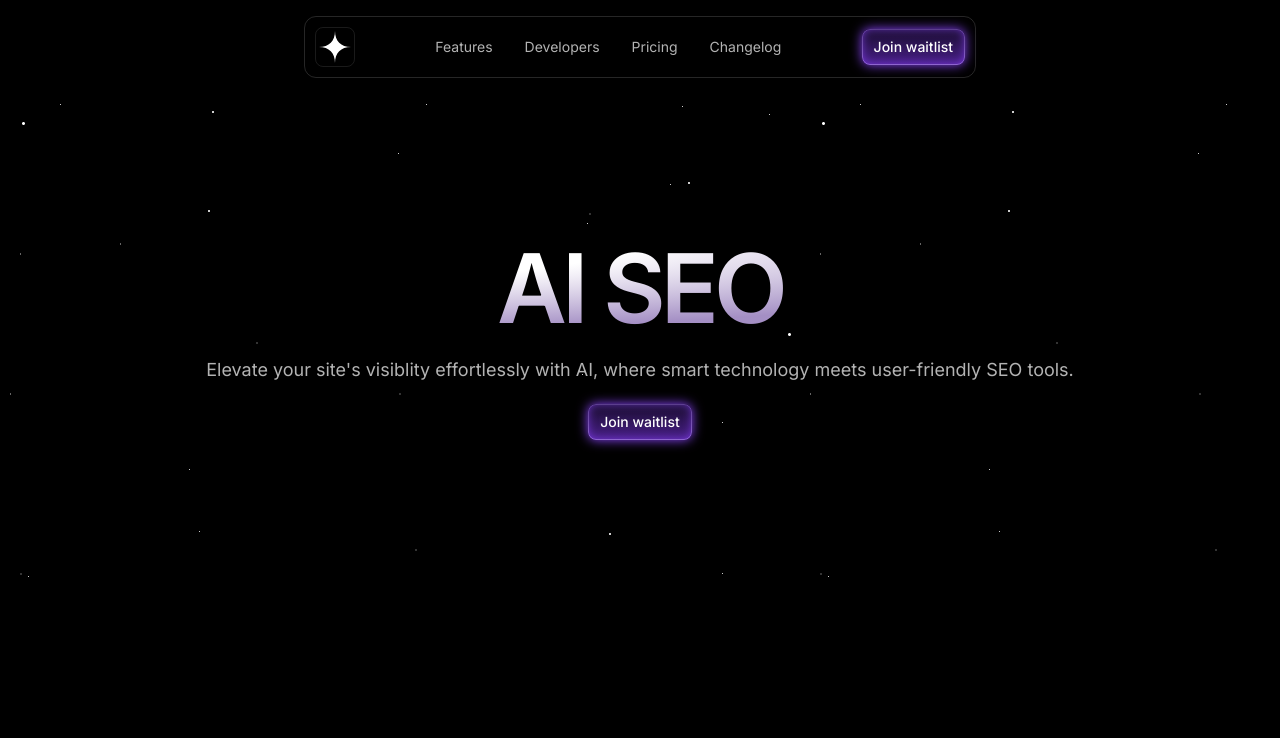
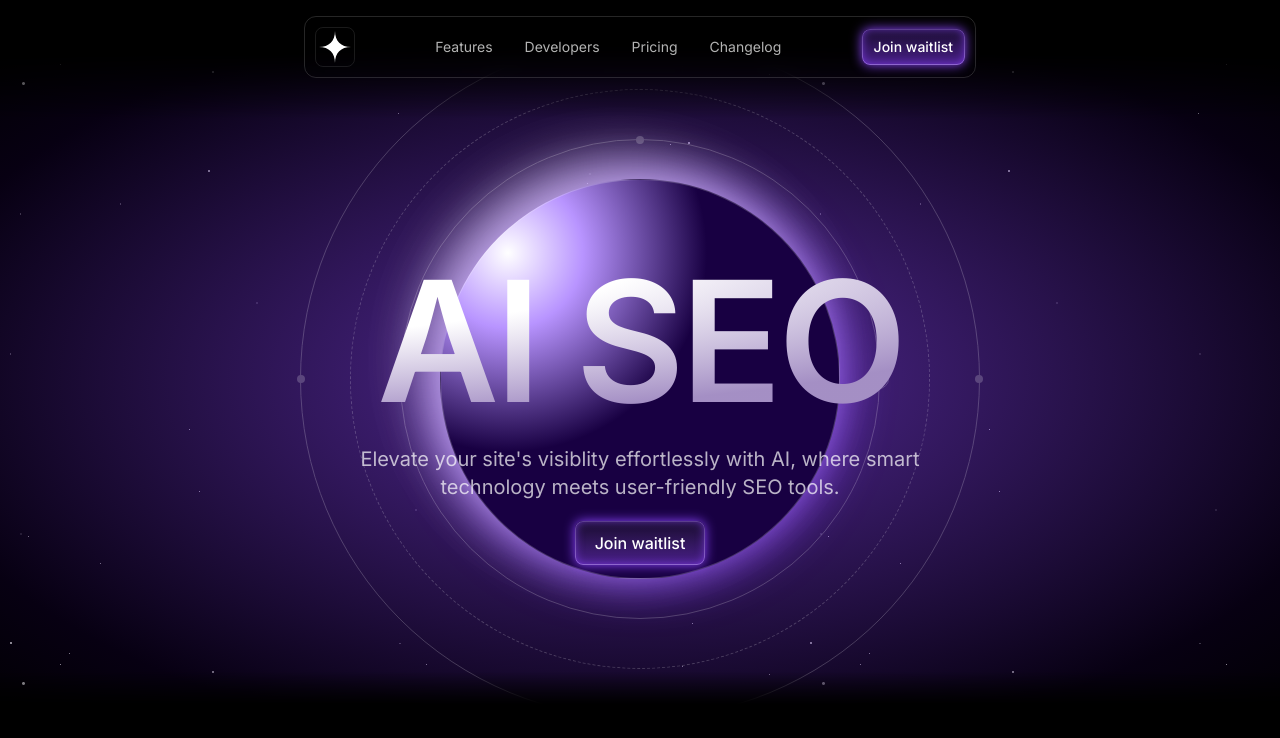
Before and after one commit to Jonatt-001/aiKaali, a Next.js app: page / in a window 1280 px wide. Shown: the top 738 px of the page. Built offline with nearby package versions, Linux system fonts and the light colour scheme.

Commit message:
Hero section with header update and button improvements

```diff
--- a/src/components/Button.tsx
+++ b/src/components/Button.tsx
@@ -1,6 +1,10 @@
-export const Button = (props: React.PropsWithChildren) => {
+type Props = {
+  children: React.ReactNode;
+  className?: string;  // className is optional
+};
+export const Button: React.FC<Props> = ({ children, className }) => {
   return (
-    <button className='text-sm font-medium relative py-2 px-3 rounded-lg bg-gradient-to-b from-[#190d2e] to-[#4a208a] shadow-[0px_0px_12px_#8c45ff]'>
+    <button className={`text-sm font-medium relative py-2 px-3 rounded-lg bg-gradient-to-b from-[#190d2e] to-[#4a208a] shadow-[0px_0px_12px_#8c45ff] ${className}`}>
         {/* For border gradient */}
         <div className="absolute inset-0 ">
             {/* Top border */}
@@ -10,7 +14,7 @@ export const Button = (props: React.PropsWithChildren) => {
             {/* Inside button shadow : Gradient look */}
             <div className='absolute inset-0 rounded-lg shadow-[0_0_10px_rgb(140,69,255,.7)_inset]'></div>
         </div>
-        <span>{props.children}</span>
+        <span>{children}</span>
     </button>
   )
 }
--- a/src/sections/Header.tsx
+++ b/src/sections/Header.tsx
@@ -1,11 +1,21 @@
+"use client"
+import { useState } from 'react';
 import Logo from '@/assets/logo.svg';
 import Menu from '@/assets/icon-menu.svg';
 import { Button } from '@/components';
 
 export const Header = () => {
-  return <header className='border-b border-white/15 px-2 py-4 md:border-none transition-all'>
+  const [isSidebarOpen, setIsSidebarOpen] = useState(false);
+
+  // Function to toggle sidebar visibility
+  const toggleSidebar = (e:React.MouseEvent) => {
+    e.stopPropagation();
+    setIsSidebarOpen(prevState => !prevState);
+  };
+
+  return <header className='border-b sticky top-0 border-white/15 z-10 px-2 py-4 md:border-none transition-all'>
     {/* Centered part */}
-    <div className="container flex justify-between items-center md:border md:border-white/15 md:p-2.5 md:rounded-xl max-w-2xl mx-auto">
+    <div className="container flex justify-between items-center md:border md:border-white/15 md:p-2.5 md:rounded-xl max-w-2xl mx-auto backdrop-blur">
         <div className="border border-white/15 md:border-white/10 w-10 h-10 rounded-lg inline-flex justify-center items-center">
           <a href="#"><Logo className='w-8 h-8 cursor-pointer'/></a>
         </div>
@@ -19,8 +29,27 @@ export const Header = () => {
         </div>
         <div className='flex gap-4 items-center'>
             <Button>Join waitlist</Button>
-            <Menu className='md:hidden cursor-pointer'/>
+            <Menu onClick={toggleSidebar} className={`md:hidden cursor-pointer ${isSidebarOpen?'opacity-0':'opacity-100'}`}/>
         </div>
     </div>
+    {/* Sidebar */}
+    {isSidebarOpen && (
+        <div className='md:hidden absolute w-[98%] h-[550px] transparent' onClick={toggleSidebar}>
+          <div className='md:hidden fixed top-0 right-0 h-full px-14 bg-black/80 text-white p-8 shadow-lg z-20' onClick={(e:React.MouseEvent)=> e.stopPropagation()}>
+          <nav className='flex flex-col gap-5 text-sm'>
+            <a href="#" className='text-white/70 hover:text-white transition'>Features</a>
+            <a href="#" className='text-white/70 hover:text-white transition'>Developers</a>
+            <a href="#" className='text-white/70 hover:text-white transition'>Pricing</a>
+            <a href="#" className='text-white/70 hover:text-white transition'>Changelog</a>
+          </nav>
+          <button
+            onClick={toggleSidebar}
+            className="absolute top-4 right-4 text-white text-2xl z-100"
+          >
+            &times; {/* Close button */}
+          </button>
+        </div>
+        </div>
+      )}
   </header>;
 };
--- a/src/sections/Hero.tsx
+++ b/src/sections/Hero.tsx
@@ -2,14 +2,39 @@ import { Button } from "@/components";
 import Stars from '@/assets/stars.png'
 
 export const Hero = () => {
-  return <section className="h-[492px] flex items-center" style={{
+  return <section className="h-[600px] lg:h-[650px] flex items-center relative [mask-image:linear-gradient(to_bottom,transparent,black_10%,black_95%,transparent)] lg:-mt-10 overflow-x-hidden" style={{
     backgroundImage : `url(${Stars.src})`
   }}>
-    <div className="container">
-      <h1 className="text-8xl bg-white bg-clip-text text-center text-transparent font-semibold tracking-tighter bg-[radial-gradient(100%_100%_at_top_left,white,white,rgb(74,32,138,.5))]">AI SEO</h1>
-      <p className="text-lg text-white/70 mt-5 text-center">Elevate your site's visiblity effortlessly with AI, where smart technology meets user-friendly SEO tools.</p>
+    <div className="absolute inset-0 bg-[radial-gradient(75%_75%_at_center_center,rgb(140,69,255,.5)_15%,rgb(14,0,36,.5)_78%,transparent)]"></div>
+    {/* planet start */}
+    <div className="absolute h-64 w-64 md:h-[400px] md:w-[400px] bg-purple-500 rounded-full border border-white/20 top-1/2 left-1/2 -translate-x-1/2 -translate-y-1/2
+    bg-[radial-gradient(50%_50%_at_16.8%_18.3%,white,rgb(184,148,255)_37.7%,rgb(24,0,66))]
+    shadow-[-20px_-20px_50px_rgb(255,255,255,0.5),-20px_-20px_80px_rgb(255,255,255,0.1),0_0_50px_rgb(140,69,255)]
+    "></div>
+    {/* planet end*/}
+    {/* Start ring 1 */}
+    <div className="absolute h-[344px] w-[344px] md:h-[480px] md:w-[480px] border border-white rounded-full top-1/2 left-1/2 -translate-x-1/2 -translate-y-1/2 opacity-20">
+      <div className="absolute h-2 w-2 top-1/2 -translate-x-1/2 -translate-y-1/2 left-0 bg-white rounded-full"></div>
+      <div className="absolute h-2 w-2 top-0 -translate-x-1/2 -translate-y-1/2 left-1/2 bg-white rounded-full"></div>
+      <div className="absolute h-5 w-5 border border-white top-1/2 -translate-y-1/2 -translate-x-1/2 left-full inline-flex items-center justify-center rounded-full">
+      <div className="h-2 w-2 bg-white rounded-full"></div>
+      </div>
+    </div>
+    {/* End ring 1 */}
+    {/* Start ring 2 */}
+    <div className="absolute h-[444px] w-[444px] md:h-[580px] md:w-[580px] rounded-full border border-dashed border-white/20 top-1/2 left-1/2 -translate-x-1/2 -translate-y-1/2 "></div>
+    {/* End ring 2 */}
+    {/* Start ring 3 */}
+    <div className="opacity-20 absolute h-[544px] w-[544px] md:h-[680px] md:w-[680px] rounded-full border border-white top-1/2 left-1/2 -translate-x-1/2 -translate-y-1/2 ">
+      <div className="absolute h-2 w-2 top-1/2 -translate-x-1/2 -translate-y-1/2 left-0 bg-white rounded-full"></div>
+      <div className="absolute h-2 w-2 top-1/2 -translate-x-1/2 -translate-y-1/2 left-full bg-white rounded-full"></div>
+    </div>
+    {/* End ring 3 */}
+    <div className="container relative mt-16">
+      <h1 className="text-8xl md:text-[168px] md:leading-none bg-white bg-clip-text text-center text-transparent font-semibold tracking-tight bg-[radial-gradient(100%_100%_at_top_left,white,white,rgb(74,32,138,.5))]">AI SEO</h1>
+      <p className="text-lg md:text-xl max-w-xl mx-auto text-white/70 mt-5 text-center">Elevate your site's visiblity effortlessly with AI, where smart technology meets user-friendly SEO tools.</p>
       <div className="flex justify-center mt-5">
-      <Button>Join waitlist</Button>
+      <Button className='md:py-2.5 md:px-5 md:text-base'>Join waitlist</Button>
       </div>
     </div>
   </section>;
```
